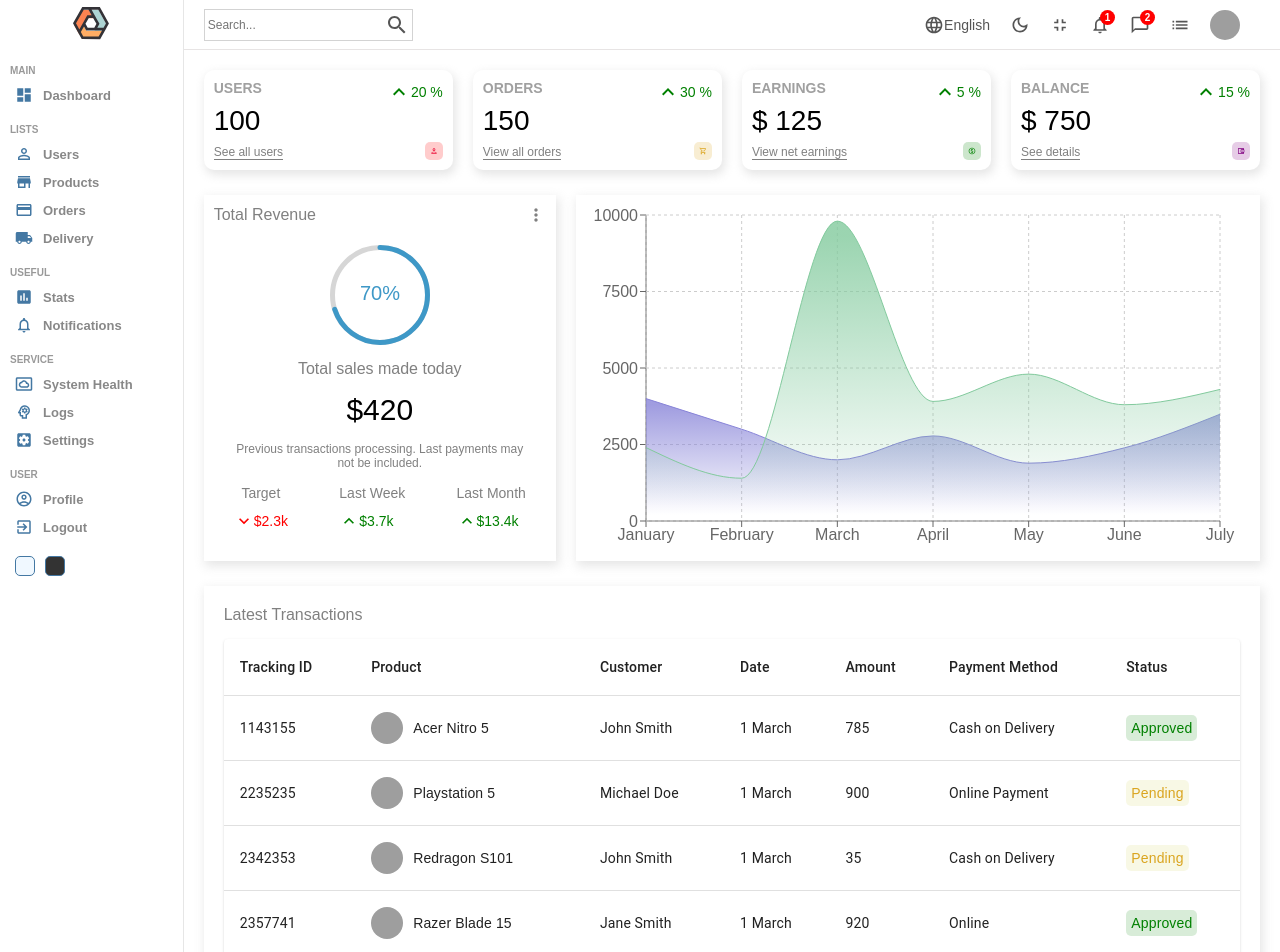
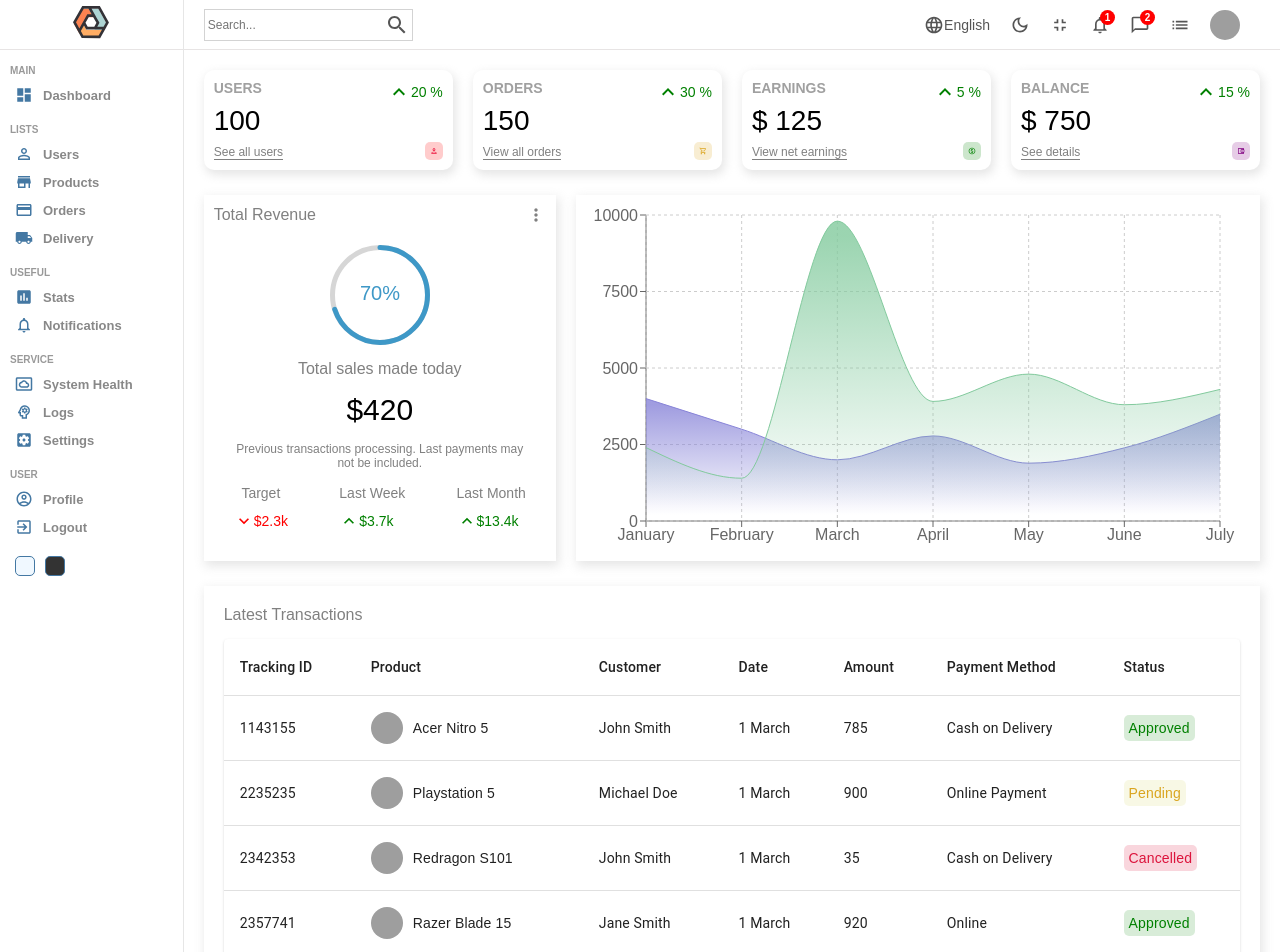
Before and after one commit to huseyinturkmenoglu/react-admin-dashboard, a React (Create React App) app: page / in a window 1280 px wide. Shown: the top 952 px of the page. Built offline with nearby package versions, Linux system fonts and the light colour scheme; grey boxes are pictures that could not be loaded.

Commit message:
Changed styled

```diff
--- a/public/index.css
+++ b/public/index.css
@@ -105,6 +105,7 @@
   justify-content: center;
   align-items: center;
   height: 50px;
+  border-bottom: 0.5px solid rgb(231, 228, 228);
 }
 .sidebar__body {
   display: flex;
@@ -326,5 +327,9 @@
   color: #daa520;
   background-color: rgba(189, 189, 3, 0.103);
 }
+.table .status.Cancelled {
+  color: #dc143c;
+  background-color: rgba(220, 20, 60, 0.174);
+}
 
 /*# sourceMappingURL=index.css.map */
--- a/src/components/Table.js
+++ b/src/components/Table.js
@@ -36,7 +36,7 @@ const List = () => {
       date: "1 March",
       amount: 35,
       method: "Cash on Delivery",
-      status: "Pending",
+      status: "Cancelled",
     },
     {
       id: 2357741,
--- a/src/sass/components/sidebar.scss
+++ b/src/sass/components/sidebar.scss
@@ -9,6 +9,7 @@
         justify-content: center;
         align-items: center;
         height: 50px;
+        border-bottom: 0.5px solid rgb(231, 228, 228);
     }
 
     &__body {
--- a/src/sass/components/table.scss
+++ b/src/sass/components/table.scss
@@ -25,5 +25,9 @@
             color: #daa520;
             background-color: rgba(189, 189, 3, 0.103);
         }
+        &.Cancelled {
+            color: #dc143c;
+            background-color: rgba(220, 20, 60, 0.174);
+        }
     }
 }
```
Also changed, not shown: 1 other file (tests, documents, lock files or other folders).
